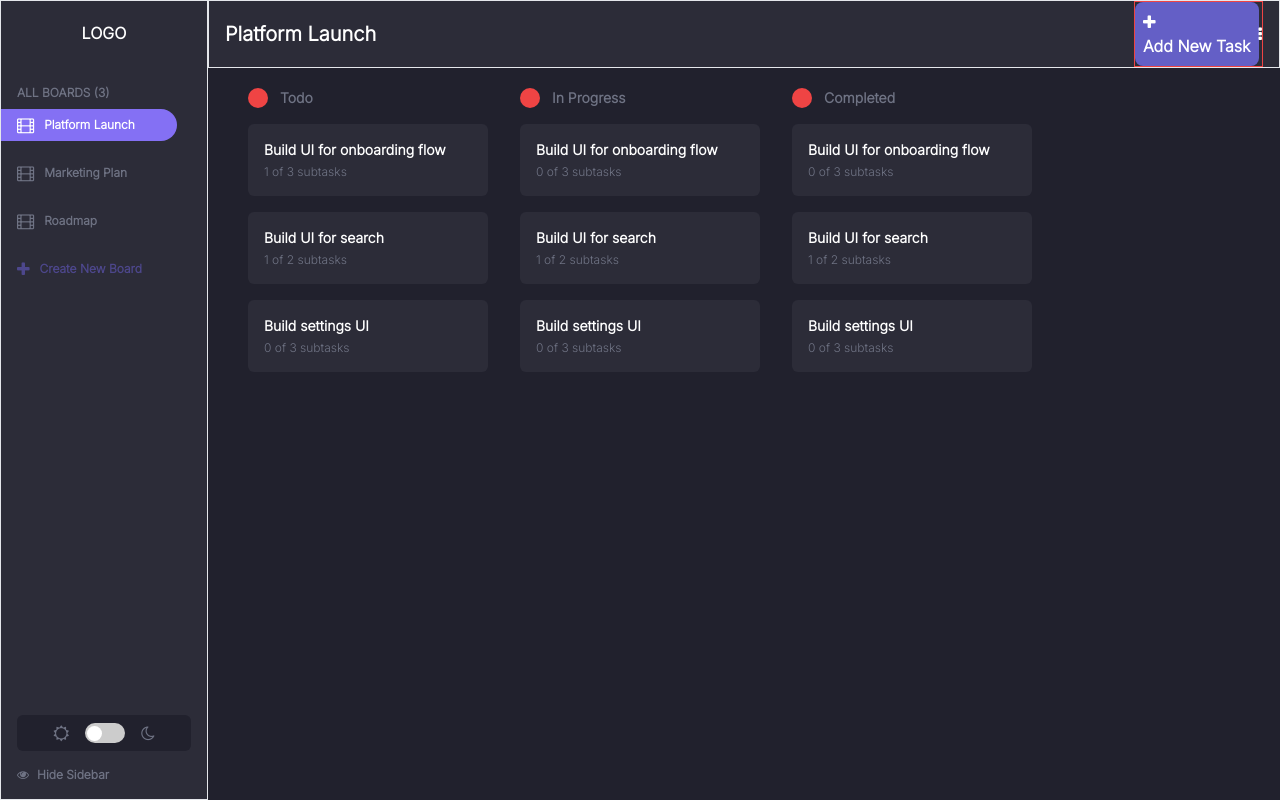
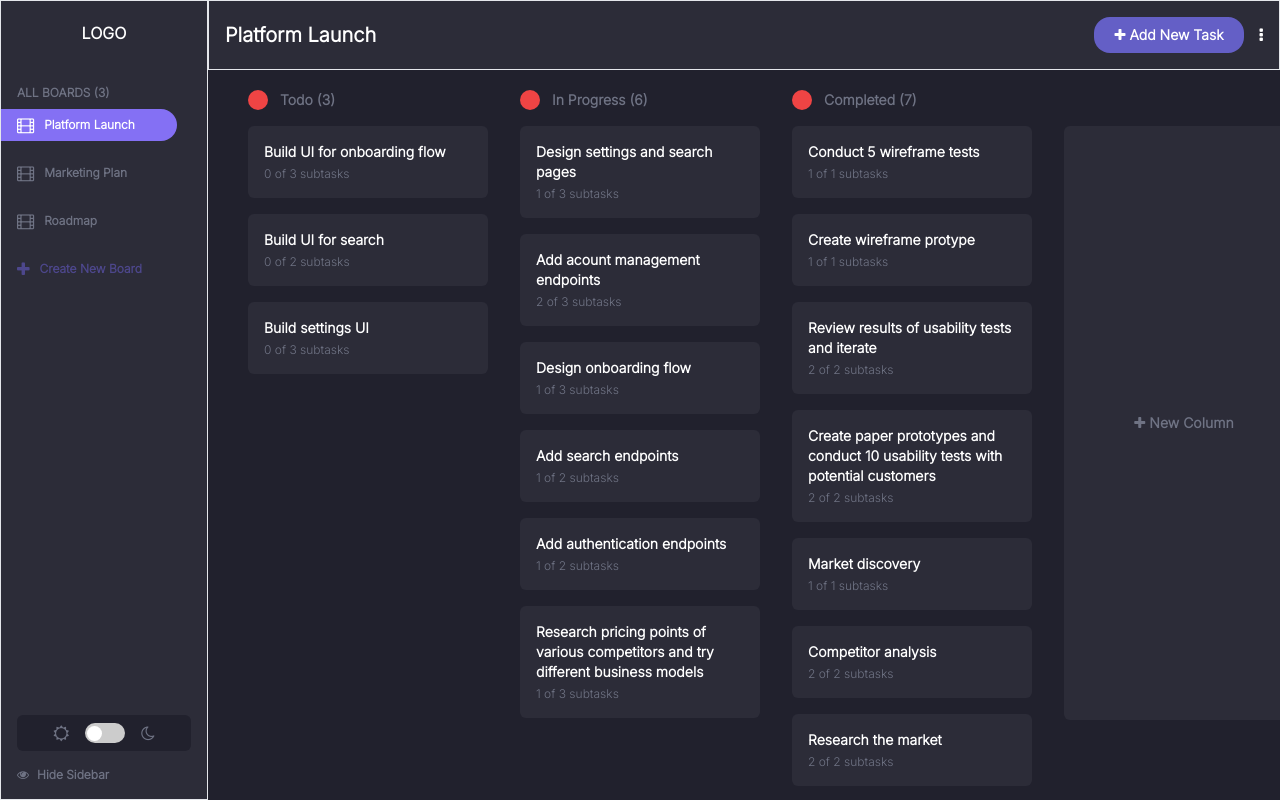
Before and after one commit to emmanuelojo/task-management, a Vue app: page / in a window 1280 px wide. Built offline with nearby package versions, Linux system fonts and the light colour scheme.

Commit message:
Create column implemented

```diff
--- a/index.html
+++ b/index.html
@@ -9,6 +9,7 @@
   </head>
   <body>
     <div id="app"></div>
+    <div id="modal"></div>
     <script type="module" src="/src/main.ts"></script>
   </body>
 </html>
--- /dev/null
+++ b/src/components/AddNewTask.vue
@@ -0,0 +1,55 @@
+<script setup lang="ts">
+
+import { ref } from 'vue';
+
+const subTasks = ref(['Make coffee'])
+
+const addSubTask = () => {
+
+}
+
+const handleSubmit = () => {
+
+}
+</script>
+
+<template>
+<div>
+    <div class="w-60 md:w-96 grid gap-4">
+        <div class="grid gap-1">
+            <label for="" class="text-white text-sm font-semibold">Title</label>
+            <input type="text" placeholder="e.g Take coffee break" class="border border-n-grey-text rounded-md placeholder:pl-1 placeholder:text-xs p-1">
+        </div>
+        <div class="grid gap-1">
+            <label for="" class="text-white text-sm font-semibold">Description</label>
+            <textarea type="text" placeholder="e.g It's always good to take a break. This 15 minute break will recharge the batteries a little." class="border border-n-grey-text rounded-md placeholder:pl-1 placeholder:text-xs p-1" />
+        </div>
+        <div class="grid gap-1">
+            <label for="" class="text-white text-sm font-semibold">Subtasks</label>
+            <div>
+                <div class="flex items-center gap-1">
+                    <input type="text" placeholder="e.g Make coffee" class="flex flex-grow-1 border border-n-grey-text rounded-md placeholder:pl-1 placeholder:text-xs p-1"> <i class="fa fa-times text-n-grey-text"></i>
+                </div>
+                <div class="w-full py-2 flex justify-center items-center text-n-purple bg-white rounded-xl hover:scale-105">
+                    <p class=" font-semibold">+ Add New Subtask</p>
+                </div>
+            </div>
+        </div>
+        <div class="grid gap-1">
+            <label for="" class="text-white text-sm font-semibold">Status</label>
+            <select>
+                <option value="todo">Todo</option>
+                <option value="inProgress">In Progress</option>
+                <option value="completed">Completed</option>
+            </select>
+        </div>
+
+        <div class="w-full py-2 flex justify-center items-center bg-n-purple text-white rounded-xl hover:scale-105">
+            <p class=" font-semibold">Create Task</p>
+        </div>
+    </div>
+</div>
+
+</template>
+
+<style></style>
--- /dev/null
+++ b/src/components/Modal.vue
@@ -0,0 +1,93 @@
+<script lang="ts">
+import { defineComponent, onMounted, onUnmounted, PropType } from 'vue'
+export default defineComponent({
+  props: {
+    size: {
+      type: String as PropType<
+        'sm' | 'md' | 'lg' | 'xl' | '2xl' | '3xl' | '4xl' | '5xl' | '6xl' | '7xl' | '8xl' | 'full'
+      >,
+      default: 'md',
+    },
+    title: {
+      type: String,
+      default: '',
+    },
+    defaultPadding: {
+      type: Boolean,
+      default: true,
+    },
+    defaultTitleColour: {
+      type: Boolean,
+      default: true,
+    },
+    defaultBackgroundColour: {
+      type: String,
+      default: '#21212d',
+    },
+  },
+
+
+    setup(_, { emit }) {
+    onMounted(() => {
+      document.body.style.maxHeight = '100vh'
+      document.body.style.overflow = 'hidden'
+    })
+    onUnmounted(() => {
+      document.body.style.overflow = 'auto'
+    })
+    const closeModal = () => {
+      emit('closeModal')
+    }
+    return {
+      closeModal,
+    }
+  },
+  emits: ['closeModal'],
+})
+</script>
+
+<template>
+    <teleport to="#modal">
+    <div
+      class="fixed inset-0 flex justify-center items-center bg-black bg-opacity-50 px-4"
+      style="z-index: 888"
+    >
+      <div
+        class="modal-content w-md flex-shrink-0 rounded-md overflow-hidden bg-n-bg-sec"
+      >
+        <div
+          class="flex items-center px-6 mt-6"
+          :class="[title ? 'justify-between' : 'justify-end']"
+        >
+          <h1
+            v-if="title"
+            class="text-white text-base font-medium"
+          >
+            {{ title }}
+          </h1>
+          <button @click="closeModal">
+            <i class="fa fa-times text-sm text-white"></i>
+          </button>
+        </div>
+
+        <div
+          class="modal-content__body custom-scrollbar"
+          :class="defaultPadding ? 'p-6' : ['p-0', 'mt-6']"
+        >
+          <slot></slot>
+        </div>
+      </div>
+    </div>
+  </teleport>
+</template>
+
+<style>
+.modal-content {
+  max-height: 90vh;
+  display: flex;
+  flex-direction: column;
+}
+.modal-content__body {
+    overflow: auto;
+}
+</style>
--- a/src/components/Navbar.vue
+++ b/src/components/Navbar.vue
@@ -1,23 +1,28 @@
 <script setup lang="ts">
 import { ref } from 'vue';
+import Modal from './Modal.vue';
+import AddNewTask from './AddNewTask.vue';
+
+const showCreateTaskModal = ref(false)
+
 </script>
 
 <template>
-    <nav class="px-4 bg-n-bg text-white flex justify-between items-center border">
+    <nav class="p-4 bg-n-bg text-white flex justify-between items-center border">
        <div> <p class=" font-bold text-xl">Platform Launch</p> </div>
 
-        <div class="flex items-center border border-red-500">
-            <div class=" bg-n-blue rounded-lg p-2 text-white">
-               <i class="fa fa-plus "></i> <p class="text-white font-semibold"> Add New Task</p>
+        <div class="flex items-center gap-4">
+            <div @click="showCreateTaskModal = true" class="flex items-center gap-1 bg-n-blue rounded-2xl px-5 py-2 text-white  cursor-pointer hover:scale-105">
+               <i class="fa fa-plus text-sm"></i> <p class="text-white text-sm font-semibold"> Add New Task</p>
             </div>
 
-            <div class="text-white">
+            <div class="text-white cursor-pointer hover:scale-105">
                 <i class="fa fa-ellipsis-v"></i>
             </div>
         </div>
-        <!-- <div class="border border-red-500">
-<p class=" font-bold text-xl">Platform Launch</p>
+    </nav>
 
-        </div> -->
-    </nav>
+    <Modal v-if="showCreateTaskModal" title="Add New Task" @close-modal="showCreateTaskModal = false">
+        <AddNewTask @success="showCreateTaskModal = false"/>
+    </Modal>
 </template>
--- a/src/views/Home.vue
+++ b/src/views/Home.vue
@@ -1,5 +1,16 @@
 <script setup lang="ts">
-import { ref } from 'vue';
+import { ref, onMounted, Ref } from 'vue';
+import Modal from '../components/Modal.vue';
+
+onMounted(() => {
+    // if(inputRef.value)
+    //  inputRef.value.focus()
+})
+
+const inputRef = ref() as Ref<HTMLInputElement>
+
+const showNewColumnModal = ref(false)
+const newColumn = ref('')
 
 const columns = ref([
     {columnName: 'Todo', colour: "'#45bede'"},
@@ -16,7 +27,7 @@ const data = ref([
                 desc: "Build UI for onboarding flow",
                 subTasks: [
                     {
-                        completed: true,
+                        completed: false,
                         subTask: "Scaffolding"
                     },
                     {
@@ -33,12 +44,12 @@ const data = ref([
                 desc: "Build UI for search",
                 subTasks: [
                     {
-                        completed: true,
+                        completed: false,
                         subTask: "Input field"
                     },
                     {
                         completed: false,
-                        subTask: "Impleent logic"
+                        subTask: "Implement logic"
                     },
                 ]
             },
@@ -66,10 +77,10 @@ const data = ref([
         colour: "#8470f4",
         columnData: [
             {
-                desc: "Build UI for onboarding flow",
+                desc: "Design settings and search pages",
                 subTasks: [
                     {
-                        completed: false,
+                        completed: true,
                         subTask: "Scaffolding"
                     },
                     {
@@ -83,23 +94,70 @@ const data = ref([
                 ]
             },
             {
-                desc: "Build UI for search",
+                desc: "Add acount management endpoints",
                 subTasks: [
                     {
                         completed: true,
                         subTask: "Input field"
                     },
                     {
+                        completed: true,
+                        subTask: "Implement UI"
+                    },
+                    {
                         completed: false,
-                        subTask: "Impleent logic"
+                        subTask: "Implement logic"
                     },
                 ]
             },
             {
-                desc: "Build settings UI",
+                desc: "Design onboarding flow",
                 subTasks: [
                     {
+                        completed: true,
+                        subTask: "Scaffolding"
+                    },
+                    {
                         completed: false,
+                        subTask: "Install dependencies"
+                    },
+                    {
+                        completed: false,
+                        subTask: "Connect to strong WiFi"
+                    },
+                ]
+            },
+            {
+                desc: "Add search endpoints",
+                subTasks: [
+                    {
+                        completed: true,
+                        subTask: "Scaffolding"
+                    },
+                    {
+                        completed: false,
+                        subTask: "Install dependencies"
+                    },
+                ]
+            },
+            {
+                desc: "Add authentication endpoints",
+                subTasks: [
+                    {
+                        completed: true,
+                        subTask: "Scaffolding"
+                    },
+                    {
+                        completed: false,
+                        subTask: "Install dependencies"
+                    },
+                ]
+            },
+            {
+                desc: "Research pricing points of various competitors and try different business models",
+                subTasks: [
+                    {
+                        completed: true,
                         subTask: "Scaffolding"
                     },
                     {
@@ -119,48 +177,80 @@ const data = ref([
         colour: "#6ae1b2",
         columnData: [
             {
-                desc: "Build UI for onboarding flow",
+                desc: "Conduct 5 wireframe tests",
                 subTasks: [
                     {
-                        completed: false,
+                        completed: true,
                         subTask: "Scaffolding"
-                    },
-                    {
-                        completed: false,
-                        subTask: "Install dependencies"
-                    },
-                    {
-                        completed: false,
-                        subTask: "Connect to strong WiFi"
                     },
                 ]
             },
             {
-                desc: "Build UI for search",
+                desc: "Create wireframe protype",
+                subTasks: [
+                    {
+                        completed: true,
+                        subTask: "Scaffolding"
+                    },
+                ]
+            },
+            {
+                desc: "Review results of usability tests and iterate",
                 subTasks: [
                     {
                         completed: true,
                         subTask: "Input field"
                     },
                     {
-                        completed: false,
-                        subTask: "Impleent logic"
+                        completed: true,
+                        subTask: "Implement logic"
                     },
                 ]
             },
             {
-                desc: "Build settings UI",
+                desc: "Create paper prototypes and conduct 10 usability tests with potential customers",
                 subTasks: [
                     {
-                        completed: false,
+                        completed: true,
                         subTask: "Scaffolding"
                     },
                     {
-                        completed: false,
+                        completed: true,
+                        subTask: "Scaffolding"
+                    },
+                ]
+            },
+            {
+                desc: "Market discovery",
+                subTasks: [
+                    {
+                        completed: true,
+                        subTask: "Scaffolding"
+                    },
+                ]
+            },
+            {
+                desc: "Competitor analysis",
+                subTasks: [
+                    {
+                        completed: true,
+                        subTask: "Scaffolding"
+                    },
+                    {
+                        completed: true,
+                        subTask: "Install dependencies"
+                    },
+                ]
+            },
+            {
+                desc: "Research the market",
+                subTasks: [
+                    {
+                        completed: true,
                         subTask: "Install dependencies"
                     },
                     {
-                        completed: false,
+                        completed: true,
                         subTask: "Connect to strong WiFi"
                     },
                 ]
@@ -168,31 +258,67 @@ const data = ref([
         ]
     }
 ])
+
+const createNewColumn = () => {
+// showNewColumnModal.value = true
+
+const newColumnData = {
+    column: newColumn.value,
+    colour: '#484852',
+    columnData: [
+        // {
+        //         desc: "Conduct 5 wireframe tests",
+        //         subTasks: [
+        //             {
+        //                 completed: true,
+        //                 subTask: "Scaffolding"
+        //             },
+        //         ]
+        //     },
+    ]
+}
+data.value.push(newColumnData)
+
+showNewColumnModal.value = false
+newColumn.value = ''
+
+}
 </script>
 
 <template>
     <div class="px-4 md:px-8 lg:px-10 bg-n-bg-sec h-screen overflow-y-auto">
         <div class="mt-5 flex gap-8">
-            <!-- <div v-for="(column, idx) in columns" :key="idx" >
-                <div class="flex items-center gap-3 text-n-grey-text text-sm font-semibold">
-                    <div :class="`w-5 h-5 rounded-full bg-red-500 ${column.colour}`"></div> {{ column.columnName}}
-                </div>
-            </div> -->
-
-            <div v-for="(column, idx) in data" :key="idx" >
-                <div class="flex items-center gap-3 text-n-grey-text text-sm font-semibold">
-                    <div :class="`w-5 h-5 rounded-full bg-red-500 ${column.colour}`"></div> {{ column.column}}
+            <div v-for="(column, idx) in data" :key="idx" class="">
+                <div class="flex items-center gap-3 text-n-grey-text text-sm font-semibold w-60">
+                    <div :class="`w-5 h-5 rounded-full bg-red-500 ${column.colour}`"></div> {{ column.column + ' (' + column.columnData.length + ")"}}
                 </div>
 
-                <div v-for="(task, idx) in column.columnData" :key="idx" class="mt-4 grid gap-4 w-60 bg-n-bg rounded-md p-4">
+                <div v-for="(task, idx) in column.columnData" :key="idx" class="mt-4 grid gap-4 w-60 bg-n-bg rounded-md p-4 cursor-pointer  hover:bg-n-purple ">
                     <div class="grid gap-1">
                         <p class=" text-white text-sm font-semibold"> {{ task.desc}} </p>
                         <p class="text-n-grey-text text-xs"> {{ task.subTasks.filter((ele) => ele.completed === true).length  }} of {{ task.subTasks.length }} subtasks</p>
                     </div>
+                </div>
+            </div>
 
-
+            <div class="mt-9">
+                <div @click="showNewColumnModal = true" class="w-60 h-[90%] bg-n-bg rounded-md p-4 text-n-grey-text flex justify-center items-center gap-1 cursor-pointer">
+                    <i class="fa fa-plus text-sm"></i> <p class=" text-sm font-semibold">New Column</p>
                 </div>
             </div>
         </div>
     </div>
+
+    <Modal title="Create New Column" v-if="showNewColumnModal" @close-modal="showNewColumnModal = false">
+        <form @submit.prevent="createNewColumn" class="w-60 md:w-96 grid gap-4">
+            <div class="grid gap-1">
+                <label for=""  class=" text-white text-sm">Column Name</label>
+                <input type="text" placeholder="Name of column" autofocus class="h-10 bg-transparent text-white border border-n-grey-text rounded-md pl-1 placeholder:pl-1 placeholder:text-sm" v-model="newColumn">
+            </div>
+
+            <div class="bg-n-bg rounded-xl py-2 px-5 flex justify-center items-center">
+                <input type="submit" value="Submit" class="text-white cursor-pointer" ref="inputRef">
+            </div>
+        </form>
+    </Modal>
 </template>
```
Also changed, not shown: src/components/AddNewColumn.vue (added, +18 -0 lines).
